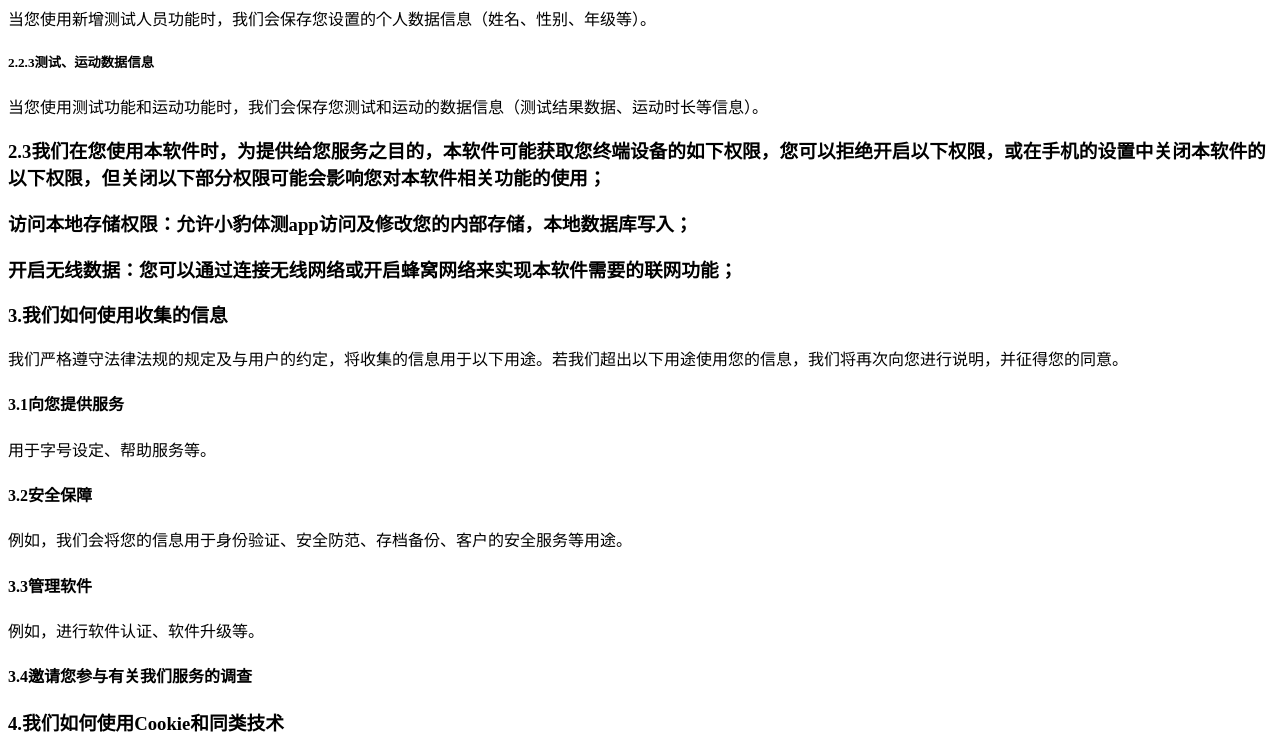
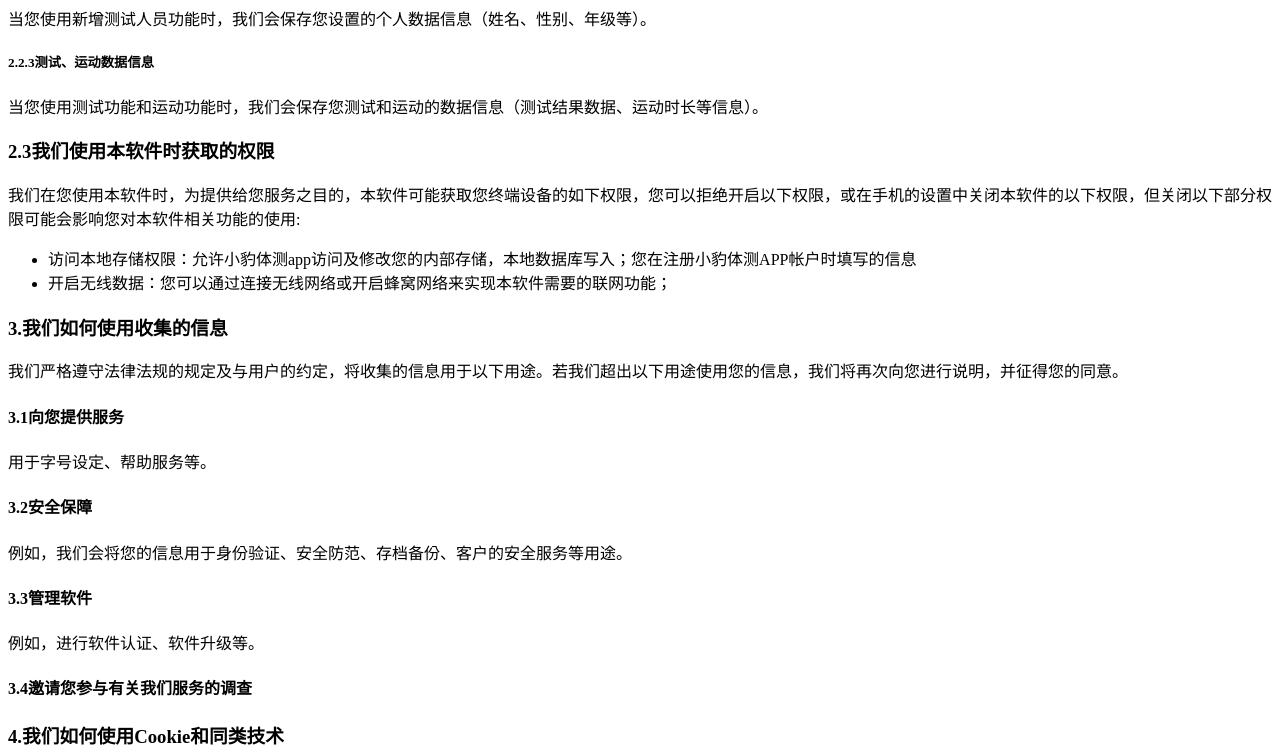
Before and after one commit to WearableTechonlogy/bodyhealth.github.io, a plain HTML site: page index.html in a window 1280 px wide. Shown: the part 1280-2031 px from the top of the page. Drawn offline with Linux system fonts and the light colour scheme.

Commit message:
Update index.html

```diff
--- a/index.html
+++ b/index.html
@@ -45,9 +45,12 @@
 <h5>2.2.3测试、运动数据信息</h5>
 当您使用测试功能和运动功能时，我们会保存您测试和运动的数据信息（测试结果数据、运动时长等信息）。
 
-<h3>2.3我们在您使用本软件时，为提供给您服务之目的，本软件可能获取您终端设备的如下权限，您可以拒绝开启以下权限，或在手机的设置中关闭本软件的以下权限，但关闭以下部分权限可能会影响您对本软件相关功能的使用；
-<p>访问本地存储权限：允许小豹体测app访问及修改您的内部存储，本地数据库写入；
-<p>开启无线数据：您可以通过连接无线网络或开启蜂窝网络来实现本软件需要的联网功能；
+<h3>2.3我们使用本软件时获取的权限</h3>
+<p>我们在您使用本软件时，为提供给您服务之目的，本软件可能获取您终端设备的如下权限，您可以拒绝开启以下权限，或在手机的设置中关闭本软件的以下权限，但关闭以下部分权限可能会影响您对本软件相关功能的使用:</p>
+<ul>
+  <li> 访问本地存储权限：允许小豹体测app访问及修改您的内部存储，本地数据库写入；您在注册小豹体测APP帐户时填写的信息 </li>
+  <li> 开启无线数据：您可以通过连接无线网络或开启蜂窝网络来实现本软件需要的联网功能；</li>
+</ul>
 
 <h3>3.我们如何使用收集的信息</h3>
 我们严格遵守法律法规的规定及与用户的约定，将收集的信息用于以下用途。若我们超出以下用途使用您的信息，我们将再次向您进行说明，并征得您的同意。
@@ -132,4 +135,5 @@
 <p>在该种情况下，若您继续使用我们的服务，即表示同意受经修订的政策约束。</p>
 
 
-青岛万瑞宝智能医疗有限公司
+<p style="text-align: right;">青岛万瑞宝智能医疗有限公司
+</p>
```
